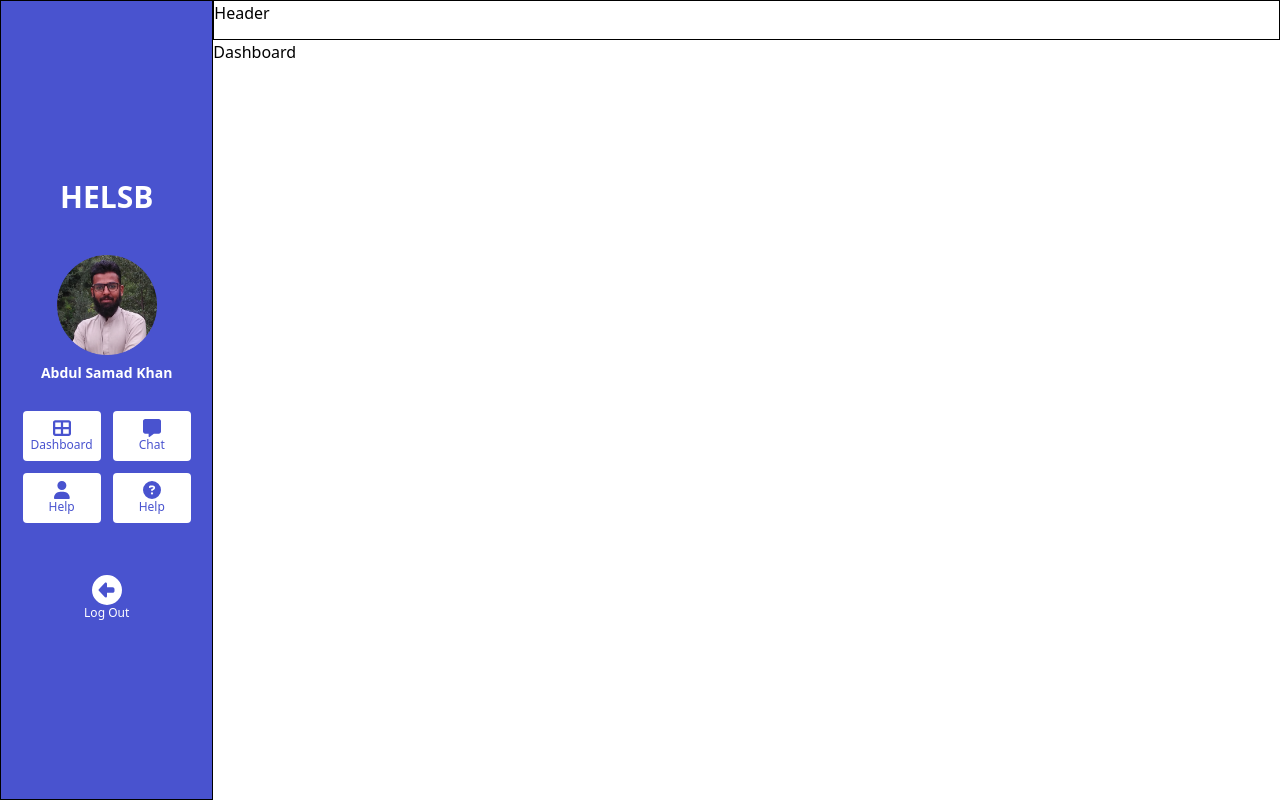
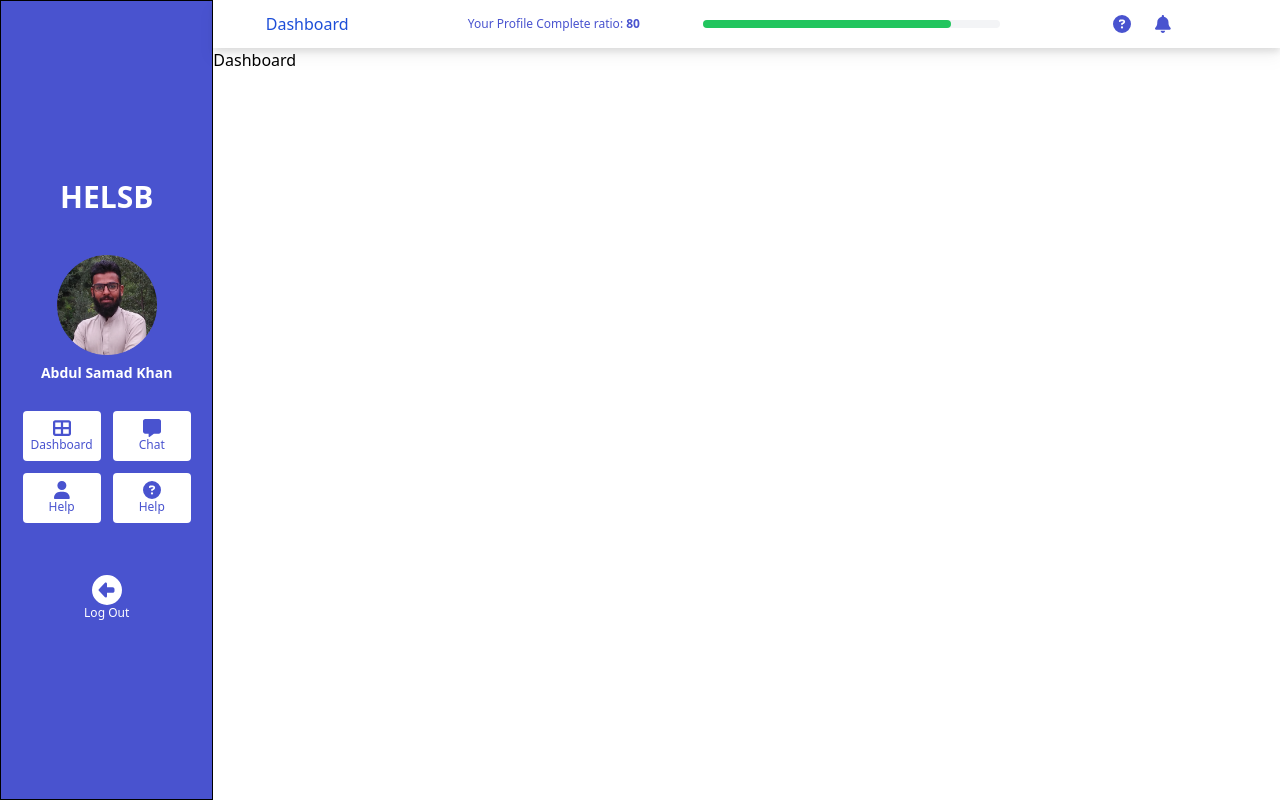
Before and after one commit to AbdulSamad676/Dashboard-in-React, a React (Vite) app: page /dashboard in a window 1280 px wide. Built offline with nearby package versions, Linux system fonts and the light colour scheme.

Commit message:
Header completed

```diff
--- a/src/assets/css/style.css
+++ b/src/assets/css/style.css
@@ -1,9 +1,12 @@
 .bg-primary {
 	background-color: #4953cf !important;
 }
+.primary {
+	color: #4953cf !important ;
+}
 .icons {
 	/* border: 1px solid black; */
-
+	cursor: pointer;
 	display: flex;
 	justify-content: center;
 	align-items: center;
@@ -12,3 +15,12 @@
 	background-color: white;
 	border-radius: 0.25rem;
 }
+.icons:focus {
+	background-color: rgb(226, 226, 214);
+}
+/* Header */
+
+.header {
+	background-color: #ffffff;
+	/* box-shadow: #000000; */
+}
--- a/src/components/Header.jsx
+++ b/src/components/Header.jsx
@@ -1,7 +1,34 @@
+import { faBell, faCircleQuestion } from '@fortawesome/free-solid-svg-icons';
+import { FontAwesomeIcon } from '@fortawesome/react-fontawesome';
 import React from 'react';
 
 function Header() {
-	return <div className='w-full border border-black h-10'>Header</div>;
+	return (
+		<div className='header w-full grid grid-cols-12 gap-3 drop-shadow-lg px-3 py-2'>
+			<div className=' font-thin text-blue-700 p-1 rounded col-span-3 md:col-span-2 flex justify-center items-center'>
+				<h2>Dashboard</h2>
+			</div>
+			<div className='grid  md:grid-cols-2 items-center   p-1 rounded col-span-6 md:col-span-7'>
+				<p className='text-xs mx-auto primary p-0 my-0 hidden md:block'>
+					Your Profile Complete ratio:{' '}
+					<span className='font-semibold'>80</span>
+				</p>
+				<div className='bg-gray-100 rounded h-2 '>
+					<div className='bg-green-500 w-10/12 text-xs text-center rounded text-white h-2'></div>
+				</div>
+			</div>
+			<div className='flex justify-center items-center   p-1 rounded   col-span-3'>
+				<FontAwesomeIcon
+					className='mx-3 primary text-lg'
+					icon={faCircleQuestion}
+				/>
+				<FontAwesomeIcon
+					className='mx-3 primary text-lg'
+					icon={faBell}
+				/>
+			</div>
+		</div>
+	);
 }
 
 export default Header;
```
